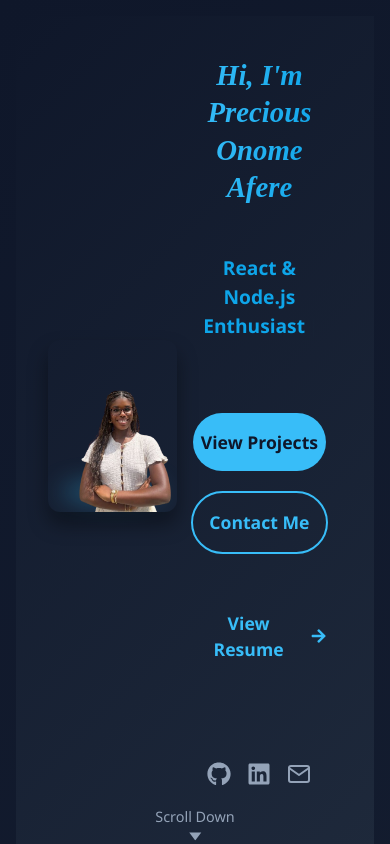
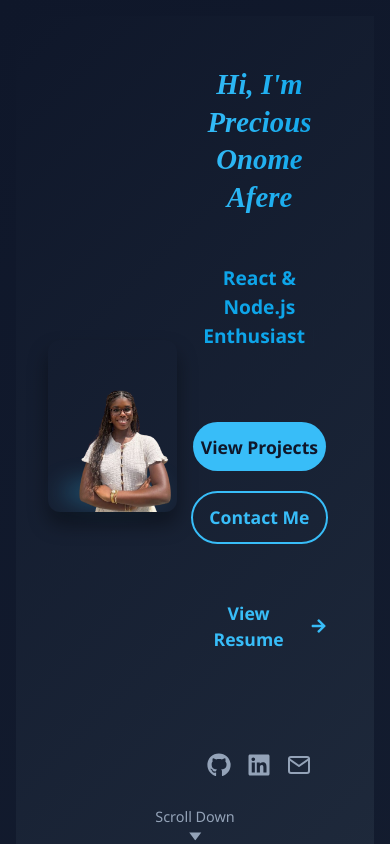
Before and after one commit to AferePreciousOnome/MyPortfolio, a React (Vite) app: page / in a window 390 px wide. Shown: the top 844 px of the page. Built offline with nearby package versions, Linux system fonts and the light colour scheme.

Commit message:
Fixed css design in hero component.

```diff
--- a/src/components/Hero/Hero.module.css
+++ b/src/components/Hero/Hero.module.css
@@ -270,7 +270,7 @@
   .btn {
     width: 100%;
     max-width: 280px;
-    padding: 1rem 0;
+    padding: 0.7rem 0;
     font-size: 1.1rem;
     white-space: normal;
   }
```
